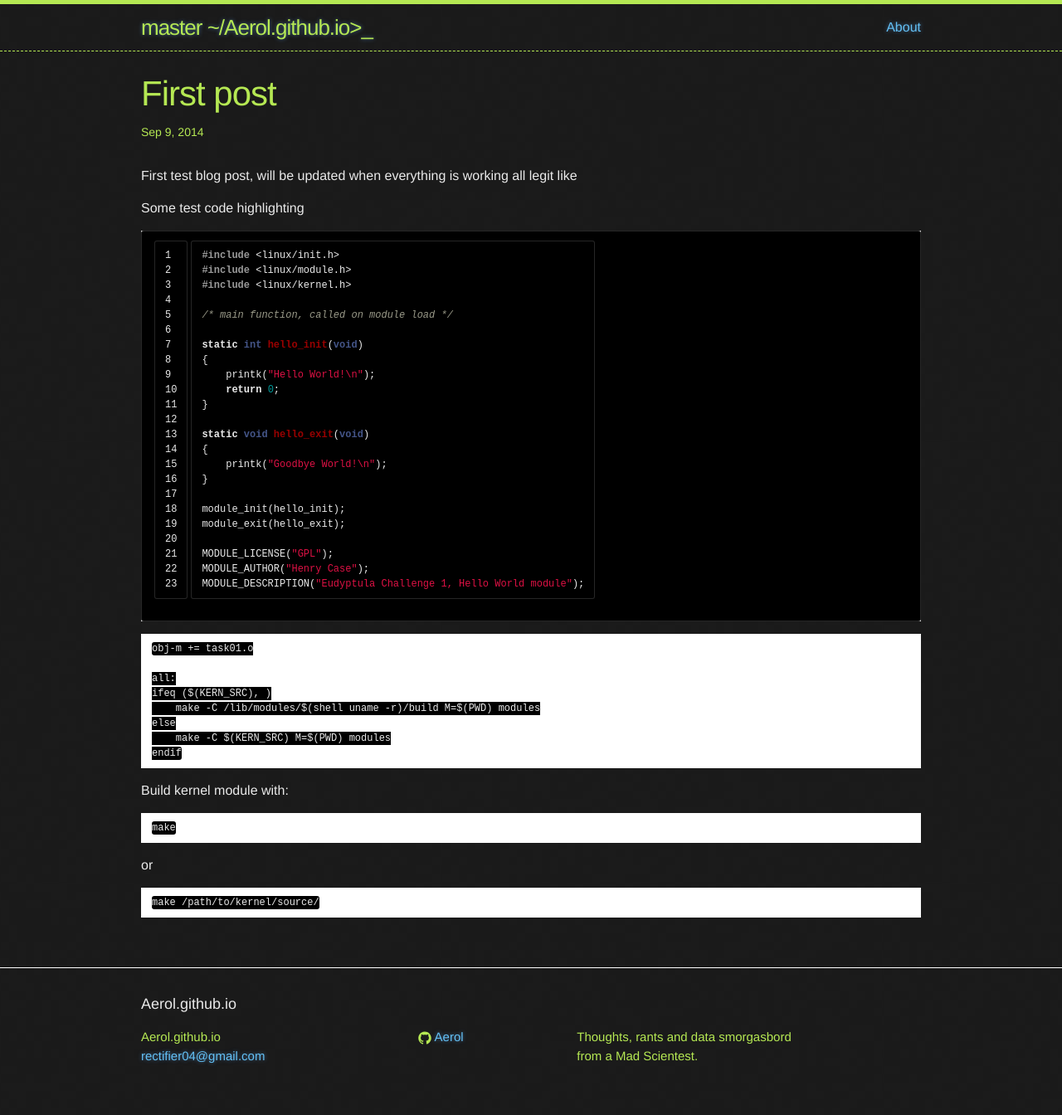
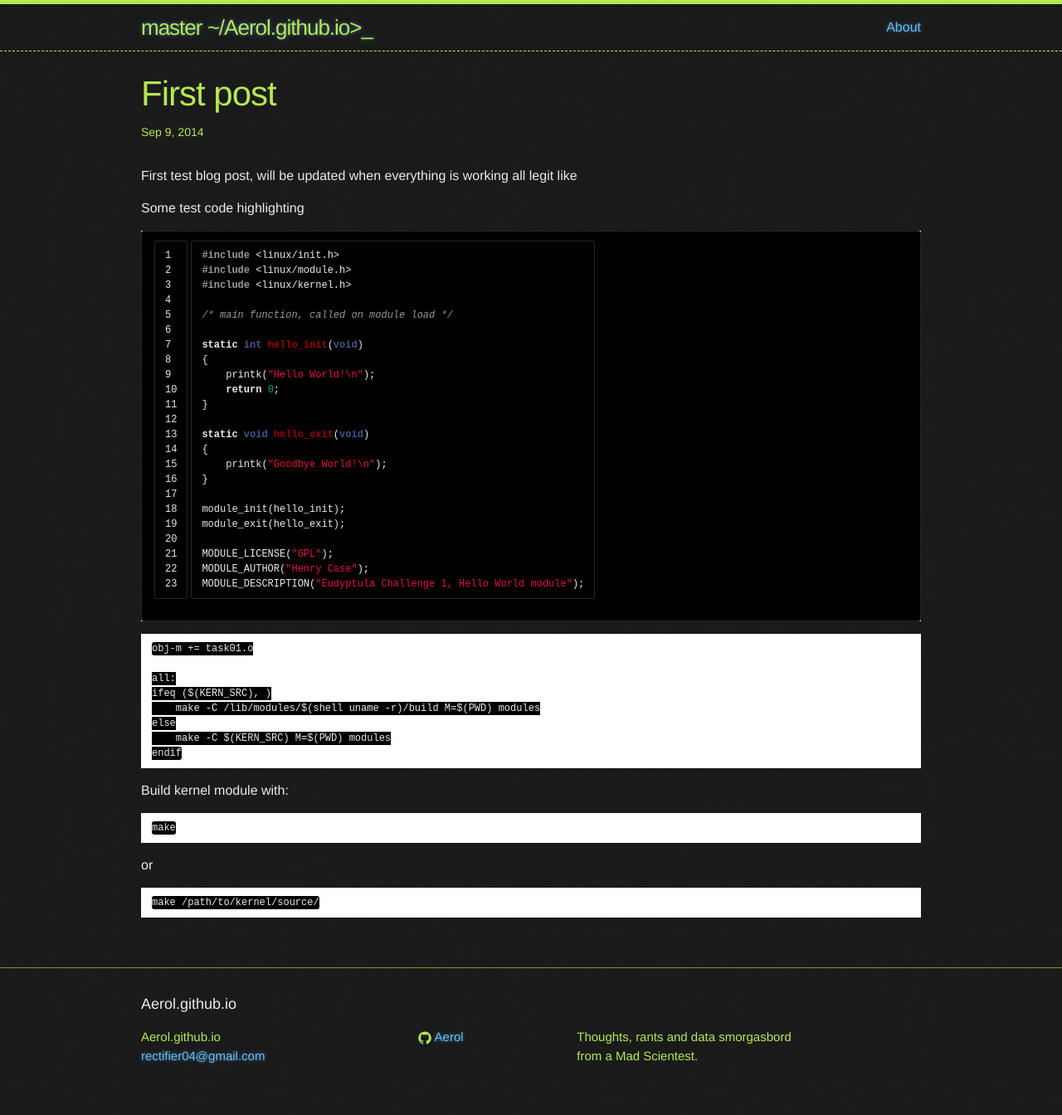
Before and after one commit to Aerol/Aerol.github.io, a Jekyll site: the page built from _posts/2014-09-09-first-post.markdown, in a window 1280 px wide. Shown: the whole page at 83% size. Built offline with Jekyll 4.4.1, drawn with Linux system fonts in a browser that asks for light colours.

Commit message:
CSS tweaks, getting a half decent colorscheme going

```diff
--- a/_sass/_base.scss
+++ b/_sass/_base.scss
@@ -140,7 +140,7 @@
 
 pre {
     padding: 8px 12px;
-    overflow-x: scroll;
+    overflow-x: hidden;
 
     > code {
         border: 0;
--- a/_sass/_layout.scss
+++ b/_sass/_layout.scss
@@ -99,7 +99,7 @@
  * Site footer
  */
 .site-footer {
-    border-top: 1px solid $green-color-light;
+    border-top: 1px solid $green-color-dark;
     padding: $spacing-unit 0;
 }
 
```
